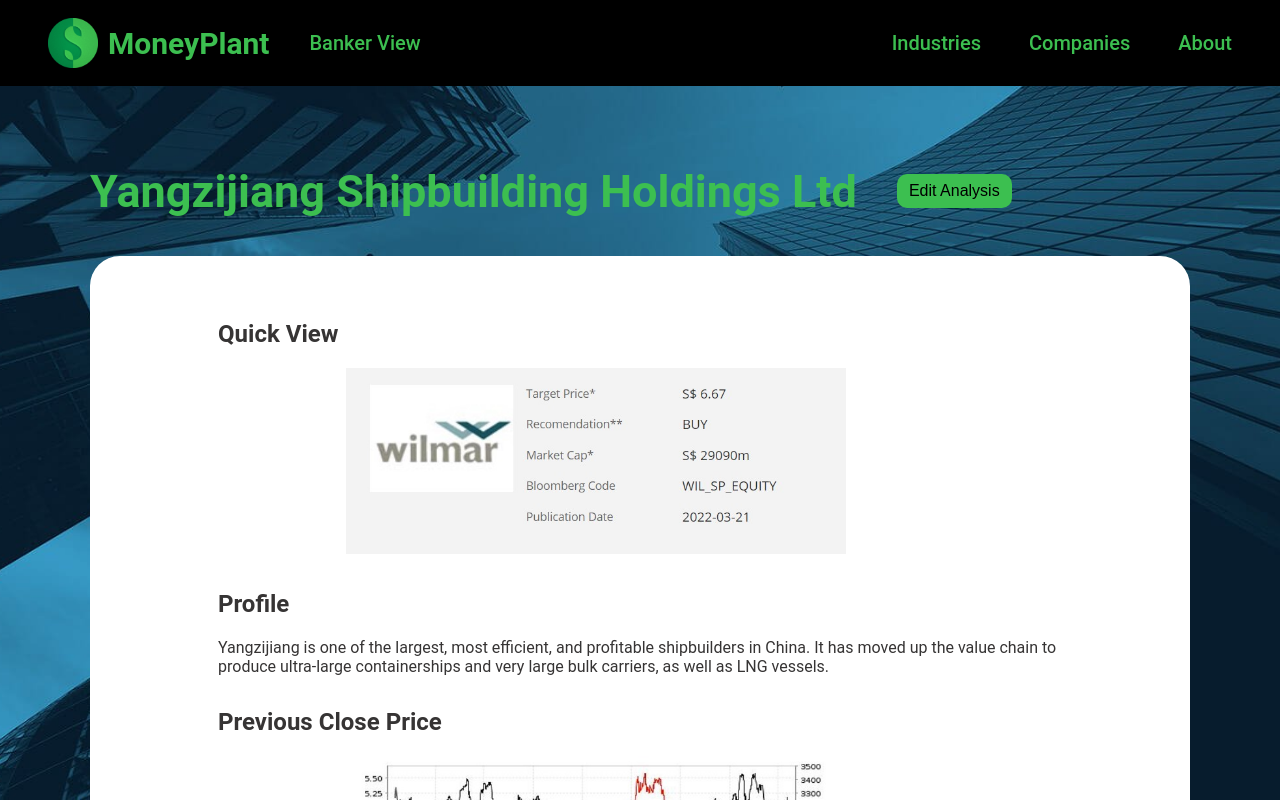
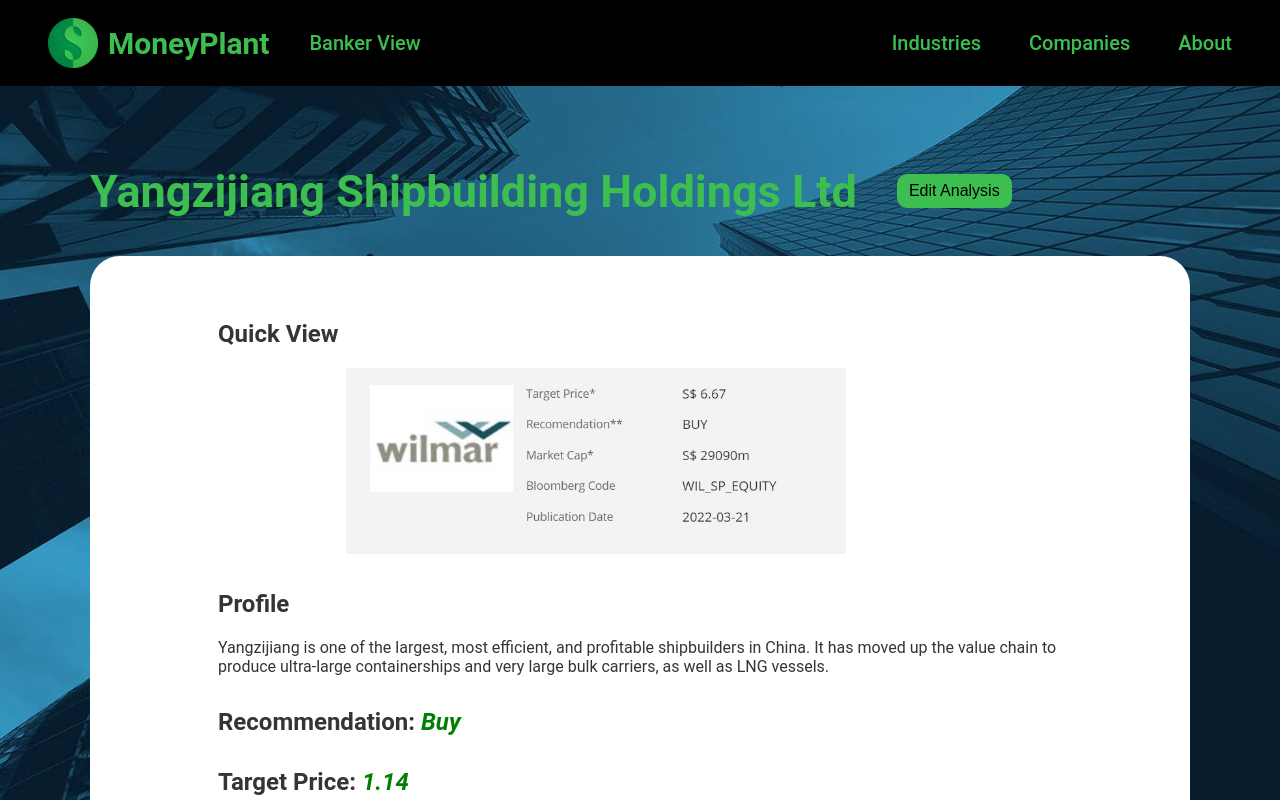
Before and after one commit to kyun99/CitiHackOverflow2022_JJYK, a React (Create React App) app in the folder client/: page /details in a window 1280 px wide. Built offline with nearby package versions, Linux system fonts and the light colour scheme; no server answers; the HTML template or start-up script is replaced by a standard one.

Commit message:
company detail styling

```diff
--- a/client/src/components/CompanyDetailPage.js
+++ b/client/src/components/CompanyDetailPage.js
@@ -25,6 +25,7 @@
    const [marketcap, setMarketcap] = useState("1.4B");
    const [recommendation, setRecommendation] = useState("Buy");
    const [targetprice, setTargetPrice] = useState("1.14");
+   const [esgScore, setEsgScore] = useState("2.5");
 
    const [esgInitiatives, setEsgInitiatives] = useState([
       {
@@ -126,6 +127,19 @@
                   <span>{profile}</span>
                </div>
                <div>
+                  <h2>
+                     Recommendation:{" "}
+                     <i style={{ color: "green" }}>{recommendation}</i>
+                  </h2>
+               </div>
+               <div>
+               <div>
+                  <h2>
+                     Target Price:{" "}
+                     <i style={{ color: "green" }}>{targetprice}</i>
+                  </h2>
+               </div>
+               <div>
                   <h2>Previous Close Price</h2>
                   <img width={500} src={prevClosePrice} />
                </div>
@@ -135,11 +149,17 @@
                </div>
                <div>
                   <h2>
-                     Recommendation:{" "}
-                     <i style={{ color: "green" }}>{recommendation}</i>
+                     ESG Score:{" "}
+                     <span>{esgScore}</span>
                   </h2>
                </div>
                <div>
+                  <h2>
+                     {industry}{" "}ESG Score:{" "}
+                     <span>{esgScore}</span>
+                  </h2>
+               </div>
+               <br/>
                   <h2>Key ESG Initiatives</h2>
                   <div>
                      {esgInitiatives.map((item) => (
```
